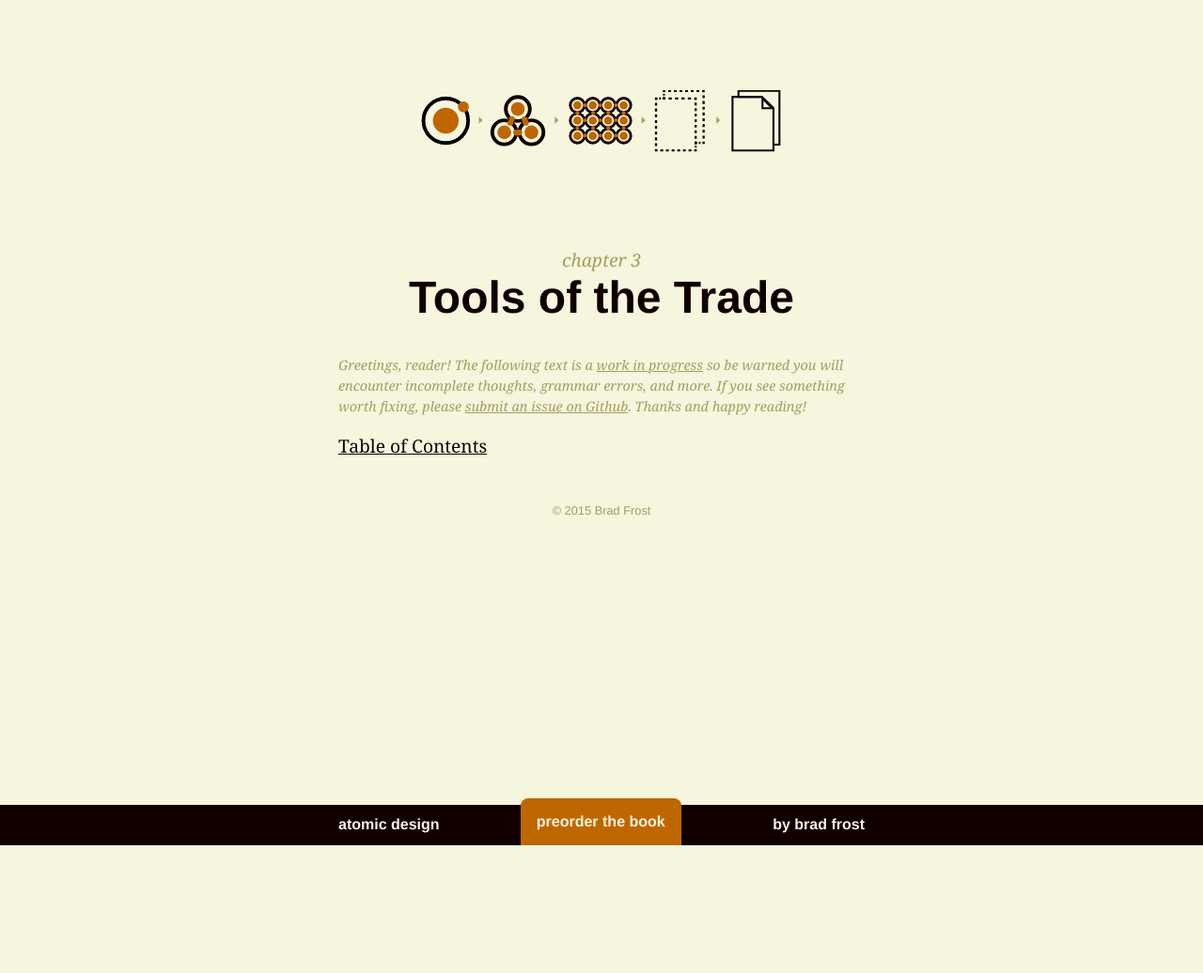
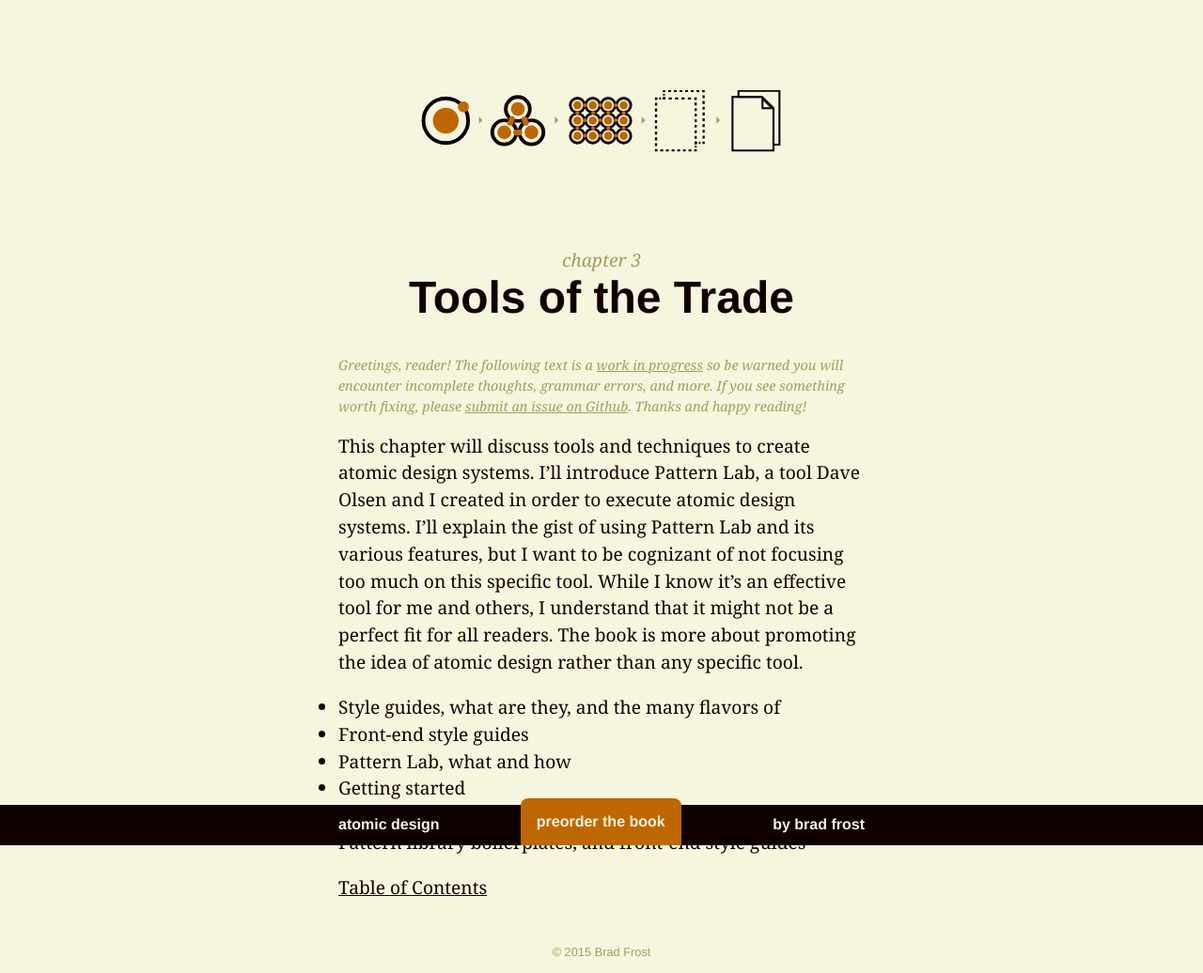
Before and after one commit to bradfrost/atomic-design, a Jekyll site: the page built from chapter-3.md, in a window 1280 px wide. Shown: the whole page at 94% size. Built offline with Jekyll 4.4.1, drawn with Linux system fonts in a browser that asks for light colours; before the commit the page ends 900 px from its top, so only the background shows below that.

Commit message:
Added outline to chapter
Placeholder text to be replaced by the chapter draft

```diff
--- a/chapter-3.md
+++ b/chapter-3.md
@@ -4,3 +4,12 @@ title: Tools of the Trade
 chapterTitle: Chapter 3
 permalink: /chapter-3/
 ---
+
+This chapter will discuss tools and techniques to create atomic design systems. I'll introduce Pattern Lab, a tool Dave Olsen and I created in order to execute atomic design systems. I'll explain the gist of using Pattern Lab and its various features, but I want to be cognizant of not focusing too much on this specific tool. While I know it's an effective tool for me and others, I understand that it might not be a perfect fit for all readers. The book is more about promoting the idea of atomic design rather than any specific tool.
+
+- Style guides, what are they, and the many flavors of
+- Front-end style guides
+- Pattern Lab, what and how
+- Getting started
+- Interface inventories
+- Pattern library boilerplates, and front-end style guides
```
Also changed, not shown: 2 other files.
